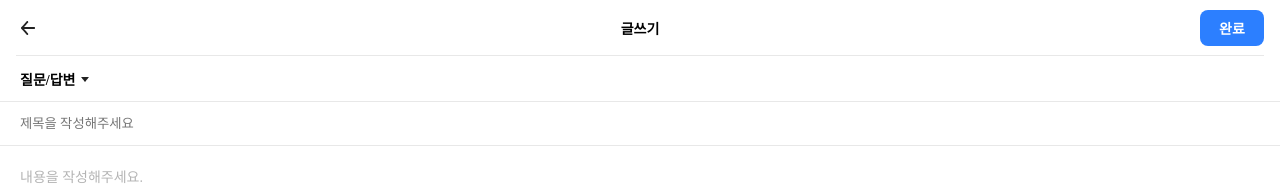
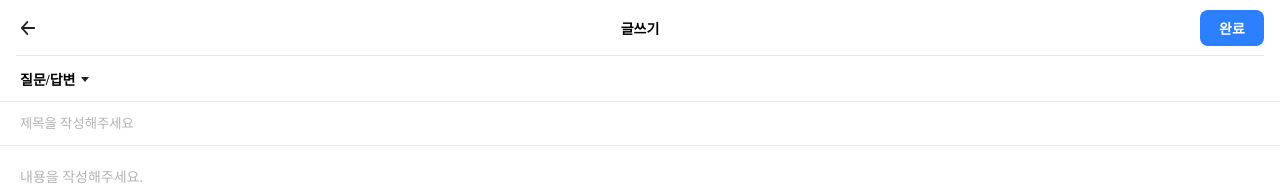
Before and after one commit to peppermintc/community-mobile, a React (Create React App) app: page /community/post/new in a window 1280 px wide. Shown: the top 196 px of the page. Built offline with nearby package versions, Linux system fonts and the light colour scheme; data requests are answered from the project's data file.

Commit message:
플레이스홀더 색상 변경

```diff
--- a/src/components/WritePage/TitleInput.tsx
+++ b/src/components/WritePage/TitleInput.tsx
@@ -15,6 +15,10 @@ const TitleInputContainer = styled.input`
 
   &:focus {
     outline: none;
+  }
+
+  &::placeholder {
+    color: #b4b4b4;
   }
 `;
 
```
